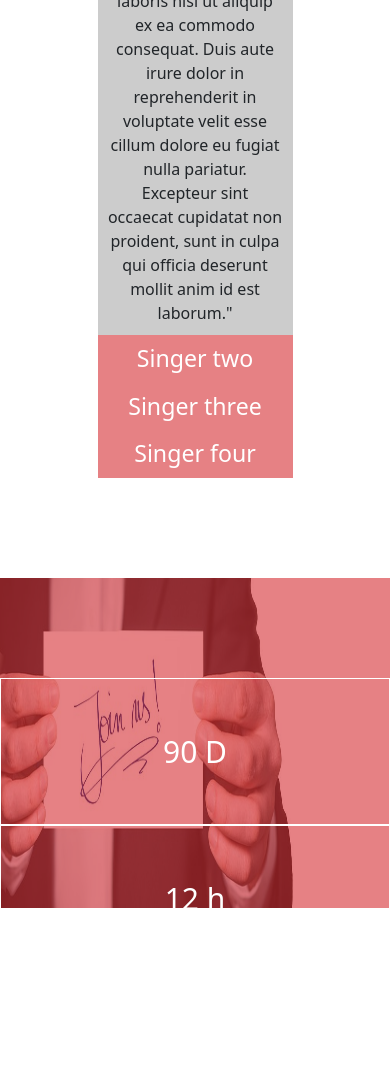
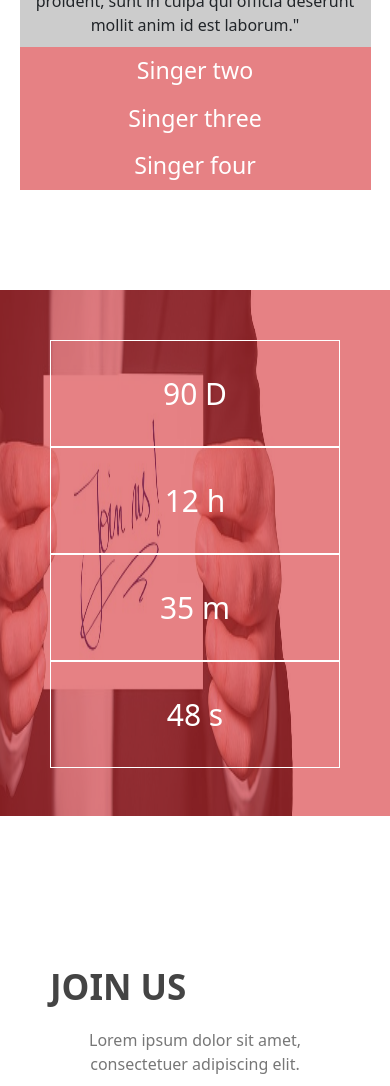
Before and after one commit to shaymaa1997/Assignment-Egyptian-Party, a plain HTML site: page index.html in a window 390 px wide. Shown: the part 1045-2131 px from the top of the page. Drawn offline with Linux system fonts and the light colour scheme.

Commit message:
sec commit

```diff
--- a/css/style.css
+++ b/css/style.css
@@ -105,7 +105,7 @@
 }
 
 .time {
-    padding: 50px;
+    padding: 30px;
     border: 1px solid #FFF;
     font-weight: 500;
     font-size: 30px;
@@ -201,3 +201,22 @@
     font-size: 20px;
     color: #D62E33;
 }
+/*====================================================================*/
+
+@media screen and (max-width :768px) {
+    #counter {
+        height: 526.4px;
+    }
+
+    .container{
+        padding: 50px ;
+    }
+
+    #slider.text-center.mx-auto{
+        width: 90% !important;
+    }
+
+    .social-list{
+        padding-bottom: 30px;
+    }
+}
```
Also changed, not shown: index.html (+2 -17 lines).
